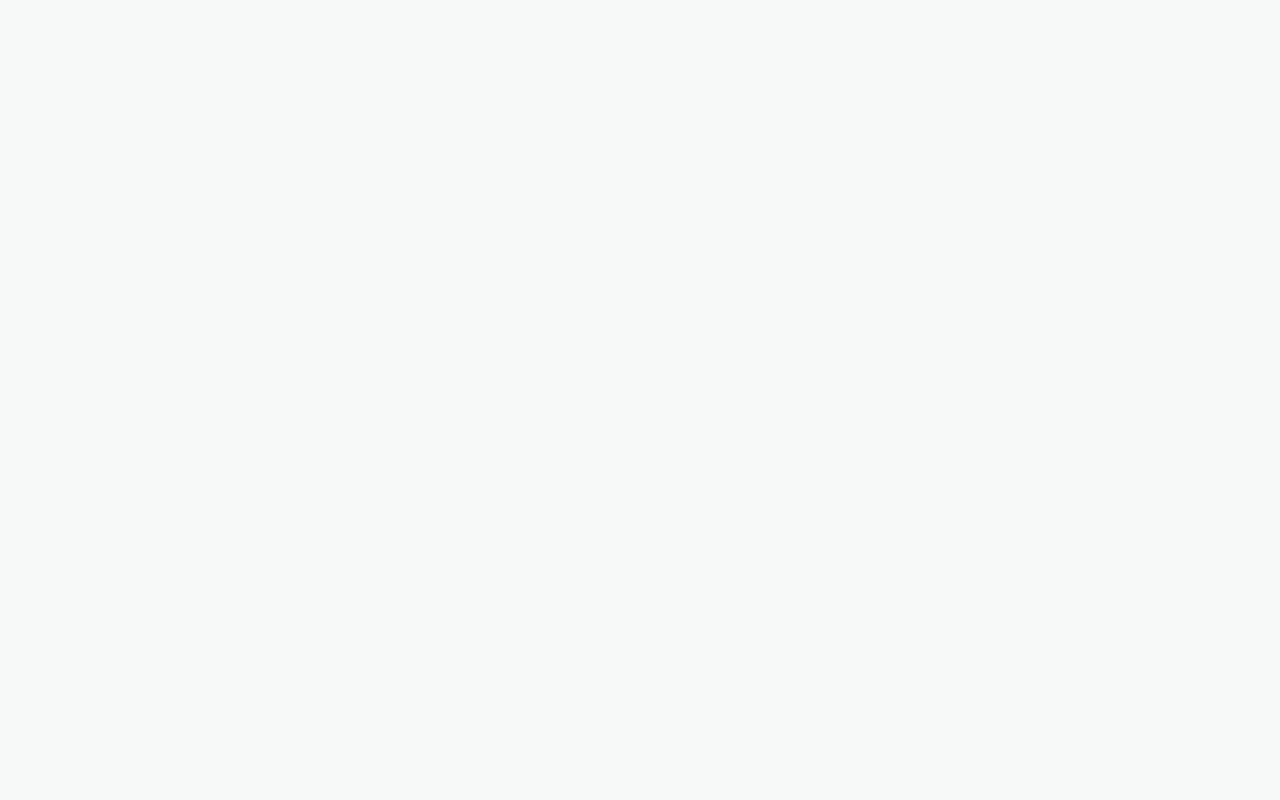
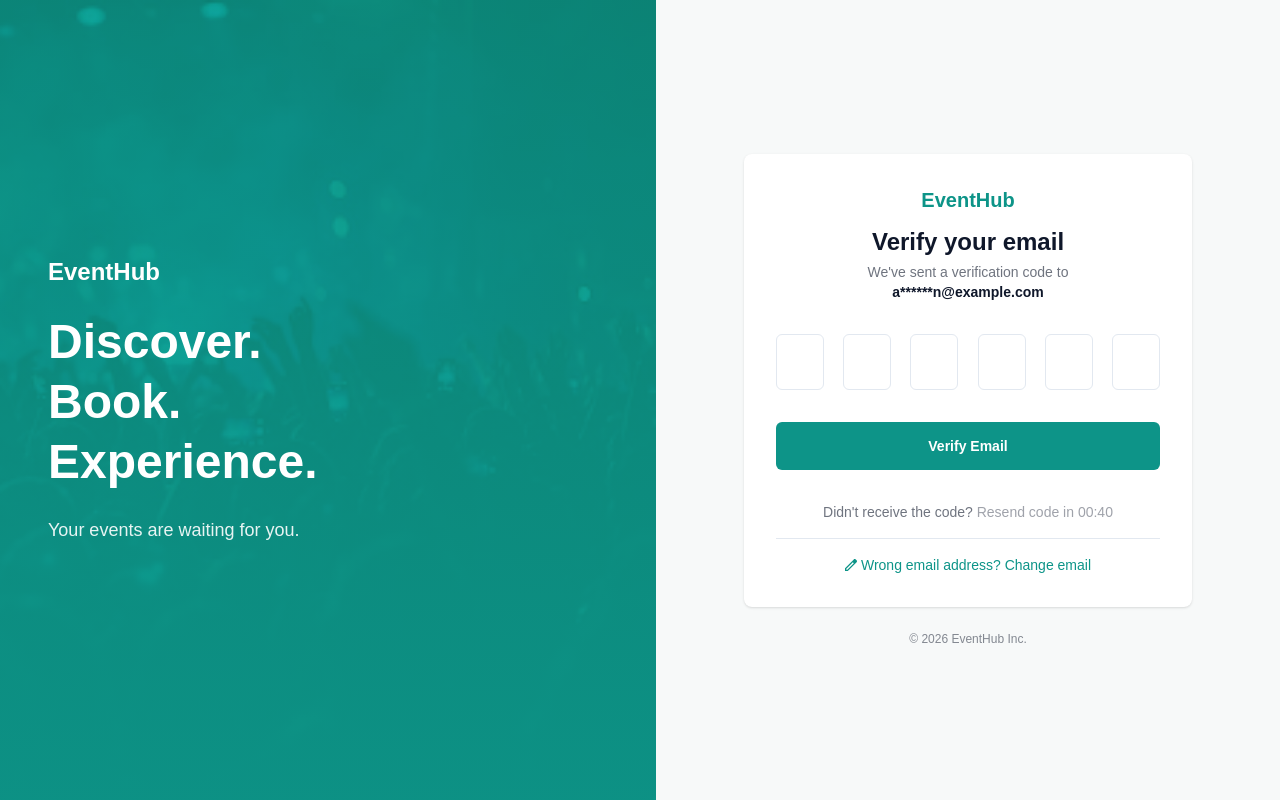
Before and after one commit to adhithyan443/EventHub, a React app in the folder frontend/: page /verify-otp in a window 1280 px wide. Before the commit this address had no page. Built offline with nearby package versions, Linux system fonts and the light colour scheme; the HTML template or start-up script is replaced by a standard one.

Commit message:
feat(auth): add OTP verification UI with input handling and countdown

```diff
--- a/frontend/src/App.jsx
+++ b/frontend/src/App.jsx
@@ -1,12 +1,14 @@
 import { Routes, Route } from "react-router-dom";
 import LoginPage from "./pages/auth/LoginPage";
 import RegisterPage from "./pages/auth/RegisterPage";
+import OtpPage from "./pages/auth/OtpPage";
 
 function App() {
   return (
     <Routes>
       <Route path="/login" element={<LoginPage />} />
       <Route path="/register" element={<RegisterPage />} />
+      <Route path="/verify-otp" element={<OtpPage/>} />
     </Routes>
   );
 }
--- /dev/null
+++ b/frontend/src/components/ui/OtpInput.jsx
@@ -0,0 +1,47 @@
+import { useRef } from "react";
+
+export default function OtpInput({ length = 6, value, onChange }) {
+  const inputsRef = useRef([]);
+
+  function handleChange(e, index) {
+    const digit = e.target.value.replace(/[^0-9]/g, "").slice(-1);
+    const chars = value.split("");
+    chars[index] = digit || "";
+    onChange(chars.join("").slice(0, length));
+
+    if (digit && index < length - 1) {
+      inputsRef.current[index + 1]?.focus();
+    }
+  }
+
+  function handleKeyDown(e, index) {
+    if (e.key === "Backspace" && !value[index] && index > 0) {
+      inputsRef.current[index - 1]?.focus();
+    }
+  }
+
+  function handlePaste(e) {
+    e.preventDefault();
+    const pasted = e.clipboardData.getData("text").replace(/[^0-9]/g, "").slice(0, length);
+    onChange(pasted);
+    inputsRef.current[Math.min(pasted.length, length - 1)]?.focus();
+  }
+
+  return (
+    <div className="flex items-center justify-between w-full" onPaste={handlePaste}>
+      {Array.from({ length }).map((_, i) => (
+        <input
+          key={i}
+          ref={(el) => (inputsRef.current[i] = el)}
+          type="text"
+          inputMode="numeric"
+          maxLength={1}
+          value={value[i] || ""}
+          onChange={(e) => handleChange(e, i)}
+          onKeyDown={(e) => handleKeyDown(e, i)}
+          className="h-14 w-12 rounded-md border border-border bg-white text-center text-lg font-semibold text-ink focus:outline-none focus:ring-2 focus:ring-primary/40 focus:border-primary"
+        />
+      ))}
+    </div>
+  );
+}
--- /dev/null
+++ b/frontend/src/pages/auth/OtpPage.jsx
@@ -0,0 +1,98 @@
+import { useState, useEffect } from "react";
+import { Link } from "react-router-dom";
+import AuthLayout from "../../components/layout/AuthLayout";
+import OtpInput from "../../components/ui/OtpInput";
+import Button from "../../components/ui/Button";
+
+function formatTime(s) {
+    const m = String(Math.floor(s / 60)).padStart(2, "0");
+    const sec = String(s % 60).padStart(2, "0");
+    return `${m}:${sec}`;
+}
+
+export default function OtpPage() {
+    const [code, setCode] = useState("");
+    const [error, setError] = useState("");
+    const [secondsLeft, setSecondsLeft] = useState(45);
+
+    // TODO: replace with the real masked email, passed via route state after registration
+    const maskedEmail = "a******n@example.com";
+
+    useEffect(() => {
+        if (secondsLeft <= 0) return;
+        const timer = setInterval(() => setSecondsLeft((s) => s - 1), 1000);
+        return () => clearInterval(timer);
+    }, [secondsLeft]);
+
+    function handleSubmit(e) {
+        e.preventDefault();
+        if (code.length < 6) {
+            setError("Enter the full 6-digit code");
+            return;
+        }
+        setError("");
+        console.log("Would verify:", code);
+    }
+
+    function handleResend() {
+        console.log("Would resend code");
+        setSecondsLeft(45);
+    }
+
+    return (
+        <AuthLayout
+            title={<>Discover.<br />Book.<br />Experience.</>}
+            description="Your events are waiting for you."
+        >
+            <div className="flex flex-col items-center gap-6 w-full max-w-md">
+                <div className="bg-white rounded-lg shadow p-8 w-full flex flex-col gap-8">
+                    <div className="flex flex-col items-center gap-1 text-center">
+                        <span className="font-display text-xl font-semibold text-primary">
+                            EventHub
+                        </span>
+                        <h2 className="font-display text-2xl font-semibold text-ink pt-2">
+                            Verify your email
+                        </h2>
+                        <p className="text-sm text-ink/60">
+                            We've sent a verification code to
+                            <br />
+                            <span className="font-semibold text-ink">{maskedEmail}</span>
+                        </p>
+                    </div>
+
+                    <form onSubmit={handleSubmit} className="flex flex-col gap-8">
+                        <div>
+                            <OtpInput length={6} value={code} onChange={setCode} />
+                            {error && <p className="text-xs text-red-500 mt-2">{error}</p>}
+                        </div>
+                        <Button type="submit">Verify Email</Button>
+                    </form>
+
+                    <div className="flex flex-col gap-4">
+                        <p className="text-center text-sm text-ink/60">
+                            Didn't receive the code?{" "}
+                            {secondsLeft > 0 ? (
+                                <span className="text-ink/40">Resend code in {formatTime(secondsLeft)}</span>
+                            ) : (
+                                <button onClick={handleResend} className="text-primary font-semibold">
+                                    Resend code
+                                </button>
+                            )}
+                        </p>
+
+                        <div className="border-t border-border pt-4 flex justify-center">
+                            <Link to="/register" className="flex items-center gap-1 text-sm text-primary">
+                                <svg width="12" height="12" viewBox="0 0 12 12" fill="none">
+                                    <path d="M1.33333 10.6667H2.28333L8.8 4.15L7.85 3.2L1.33333 9.71667V10.6667V10.6667M0 12V9.16667L8.8 0.383333C8.93333 0.261111 9.08056 0.166667 9.24167 0.1C9.40278 0.0333333 9.57222 0 9.75 0C9.92778 0 10.1 0.0333333 10.2667 0.1C10.4333 0.166667 10.5778 0.266667 10.7 0.4L11.6167 1.33333C11.75 1.45556 11.8472 1.6 11.9083 1.76667C11.9694 1.93333 12 2.1 12 2.26667C12 2.44444 11.9694 2.61389 11.9083 2.775C11.8472 2.93611 11.75 3.08333 11.6167 3.21667L2.83333 12H0V12" fill="currentColor" />
+                                </svg>
+                                Wrong email address? Change email
+                            </Link>
+                        </div>
+                    </div>
+                </div>
+
+                <p className="text-xs text-ink/50">© 2026 EventHub Inc.</p>
+            </div>
+        </AuthLayout>
+    );
+}
--- a/frontend/src/pages/auth/RegisterPage.jsx
+++ b/frontend/src/pages/auth/RegisterPage.jsx
@@ -9,6 +9,7 @@ import GoogleIcon from "../../components/ui/GoogleIcon";
 import { Link } from "react-router-dom";
 
 export default function RegisterPage() {
+    // const navigate = useNavigate();
     const [form, setForm] = useState({
         fullName: "",
         email: "",
@@ -42,6 +43,7 @@ export default function RegisterPage() {
         if (Object.keys(newErrors).length === 0) {
             console.log("Would submit:", form);
         }
+        // navigate("/verify-otp")
     }
 
     return (
@@ -106,7 +108,9 @@ export default function RegisterPage() {
                         I agree to the <a href="/terms" className="text-primary font-medium">Terms of Service</a> and{" "}
                         <a href="/privacy" className="text-primary font-medium">Privacy Policy</a>.
                     </Checkbox>
-                    <Button type="submit">Create Account</Button>
+
+                        <Button type="submit">Create Account</Button>
+
                 </form>
 
                 <div className="flex items-center gap-4">
```
